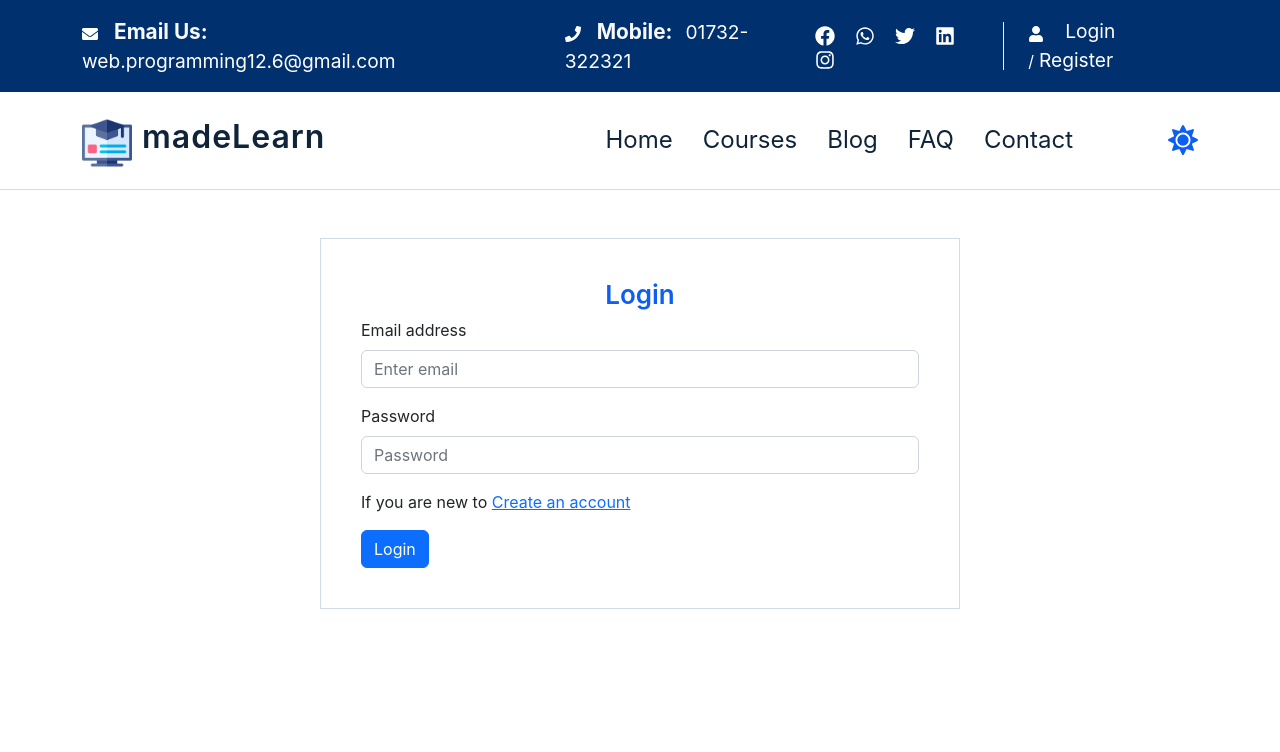
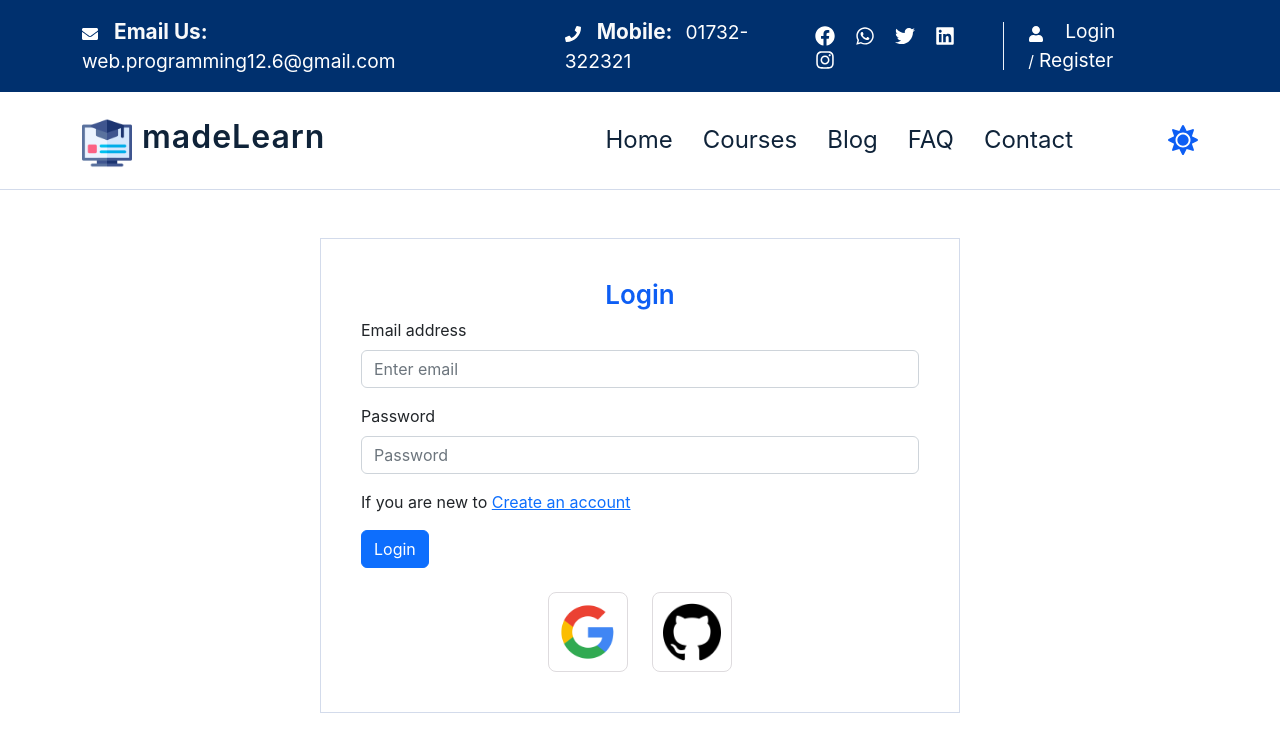
Before and after one commit to noyon-podder/learning-platfrom-client-10, a React (Create React App) app: page /user/login in a window 1280 px wide. Shown: the top 752 px of the page. Built offline with nearby package versions, Linux system fonts and the light colour scheme; no server answers.

Commit message:
github login and google login system add this commit

```diff
--- a/src/constext/UserContext.js
+++ b/src/constext/UserContext.js
@@ -1,4 +1,4 @@
-import { createUserWithEmailAndPassword, getAuth, onAuthStateChanged, signInWithEmailAndPassword, signOut, updateProfile } from "firebase/auth";
+import { createUserWithEmailAndPassword, getAuth, onAuthStateChanged, signInWithEmailAndPassword, signInWithPopup, signOut, updateProfile } from "firebase/auth";
 import React, { createContext, useEffect, useState } from 'react';
 import app from '../firebase/firebase.config';
 export const AuthContext = createContext();
@@ -39,7 +39,17 @@ const UserContext = ({children}) => {
         })
         return () => unsubscribe()
     }, [])
-    const authInfo = {user, newUserCreate, userProfileUpdate, logout, login, loading}
+
+    //google sign in
+    const googleSignIn = (googleProvider) => {
+        return signInWithPopup(auth, googleProvider);
+    }
+
+    //const github sign in
+    const githubSignIn = (githubProvider) => {
+        return signInWithPopup(auth, githubProvider);
+    }
+    const authInfo = {user, newUserCreate, userProfileUpdate, logout, login, loading, googleSignIn, setUser, githubSignIn}
     return (
         <div>
         <AuthContext.Provider value={authInfo}>
--- a/src/pages/shared/LoginForm/LoginForm.js
+++ b/src/pages/shared/LoginForm/LoginForm.js
@@ -1,15 +1,20 @@
+import { GithubAuthProvider, GoogleAuthProvider } from 'firebase/auth';
 import React, { useContext, useState } from 'react';
 import Button from 'react-bootstrap/Button';
 import Form from 'react-bootstrap/Form';
 import { Link, useLocation, useNavigate } from 'react-router-dom';
+import github from '../../../assets/icon/github.png';
+import google from '../../../assets/icon/google.png';
 import { AuthContext } from '../../../constext/UserContext';
 import './LoginForm.css';
 const LoginForm = () => {
-  const {login} = useContext(AuthContext);
+  const {login, googleSignIn, setUser, githubSignIn} = useContext(AuthContext);
   const [error, setError] = useState('');
   const navigate = useNavigate();
   const location = useLocation();
   const from = location?.state?.from?.pathname || '/'
+  const googleProvider = new GoogleAuthProvider();
+  const githubProvider = new GithubAuthProvider();
 
         const handleSubmitForm = event => {
             event.preventDefault();
@@ -20,6 +25,7 @@ const LoginForm = () => {
 
               login(email, password)
               .then(result => {
+                setUser(result.user)
                 form.reset();
                 navigate(from, { replace: true });
               })
@@ -29,6 +35,29 @@ const LoginForm = () => {
 
            setError('')
 
+        }
+
+        const handleLoginWithIcon = () => {
+          googleSignIn(googleProvider)
+          .then( (result) => {
+            setUser(result.user)
+            navigate('/');
+            console.log(result.user);
+          })
+          .catch(error => {
+            setError(error.message);
+          })
+        }
+
+        const handleGithubLogin = () => {
+          githubSignIn(githubProvider)
+          .then(result => {
+            setUser(result.user)
+            console.log(result.user)
+          })
+          .catch(error => {
+            setError(error.message)
+          })
         }
 
         return (
@@ -53,8 +82,15 @@ const LoginForm = () => {
               <Button variant="primary" type="submit">
                 Login
               </Button>
-
             </Form>
+            <div className="direct-login d-flex align-items-center justify-content-center mt-4">
+          <div className="login-icon me-4" onClick={handleLoginWithIcon}>
+            <img src={google} alt="" className="img-fluid"/>
+          </div>
+          <div className="login-icon" onClick={handleGithubLogin}>
+            <img src={github} alt="" className="img-fluid"/>
+          </div>
+        </div>
            </div>
           );
 };
--- a/src/pages/shared/RegisterForm/RegisterForm.js
+++ b/src/pages/shared/RegisterForm/RegisterForm.js
@@ -1,3 +1,4 @@
+import { GithubAuthProvider, GoogleAuthProvider } from 'firebase/auth';
 import React, { useContext, useState } from 'react';
 import Button from 'react-bootstrap/Button';
 import Form from 'react-bootstrap/Form';
@@ -8,9 +9,13 @@ import { AuthContext } from '../../../constext/UserContext';
 import './RegisterForm.css';
 
 const RegisterForm = () => {
+  const {setUser} = useContext(AuthContext);
    const [error, setError] = useState('')
   const navigate = useNavigate();
-   const {newUserCreate, userProfileUpdate} = useContext(AuthContext);
+   const {newUserCreate, userProfileUpdate, googleSignIn, githubSignIn} = useContext(AuthContext);
+
+   const googleProvider = new GoogleAuthProvider();
+   const githubProvider = new GithubAuthProvider();
 
     const handleSubmitForm = event => {
         event.preventDefault();
@@ -45,9 +50,26 @@ const RegisterForm = () => {
     }
 
     const handleLoginWithIcon = () => {
-      console.log("i am clicked")
+      googleSignIn(googleProvider)
+      .then( (result) => {
+        navigate('/');
+        console.log(result.user);
+        setUser(result.user)
+      })
+      .catch(error => {
+        setError(error.message);
+      })
     }
 
+    const handleLoginWithGithub = () => {
+      githubSignIn(githubProvider)
+      .then(result => {
+        setUser(result.user)
+      })
+      .catch(error => {
+        setError(error.message)
+      })
+    }
 
     return (
        <div className="w-50 mx-auto mt-5 login-form">
@@ -94,7 +116,7 @@ const RegisterForm = () => {
           <div className="login-icon me-4" onClick={handleLoginWithIcon}>
             <img src={google} alt="" className="img-fluid"/>
           </div>
-          <div className="login-icon" onClick={handleLoginWithIcon}>
+          <div className="login-icon" onClick={handleLoginWithGithub}>
             <img src={github} alt="" className="img-fluid"/>
           </div>
         </div>
```
